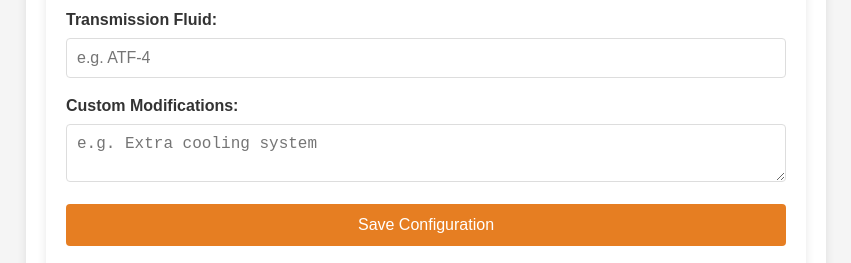
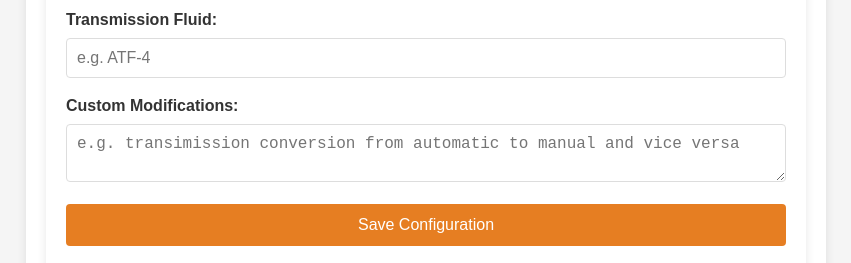
Before and after one commit to katei-evans/end-of-phase_project, a website: page index.html in a window 1280 px wide. Shown: the part 1520-1783 px from the top of the page, without its empty margins (214-1065 px from the left). Drawn offline with Linux system fonts and the light colour scheme.

Commit message:
update html

```diff
--- a/index.html
+++ b/index.html
@@ -84,7 +84,7 @@
 
       <div class="form-group">
         <label for="modifications">Custom Modifications:</label>
-        <textarea id="modifications" placeholder="e.g. Extra cooling system"></textarea>
+        <textarea id="modifications" placeholder="e.g. transimission conversion from automatic to manual and vice versa"></textarea>
       </div>
 
       <button type="submit">Save Configuration</button>
```
